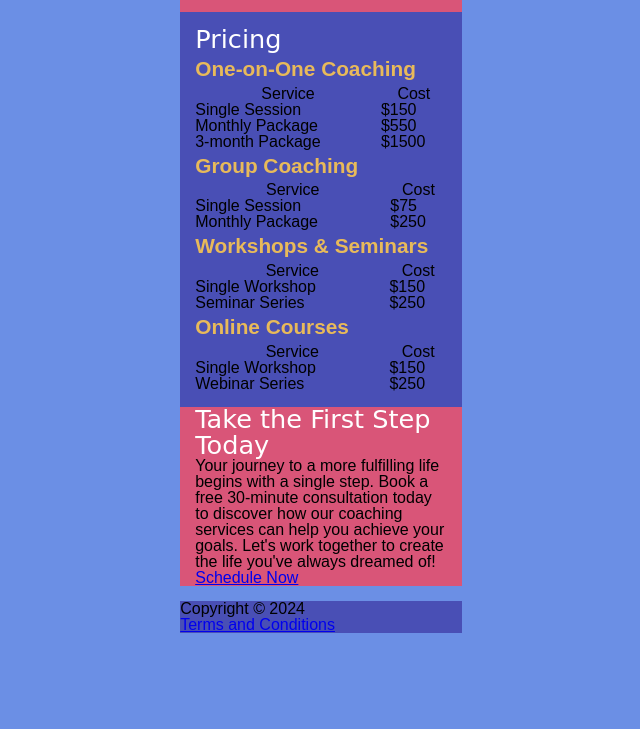
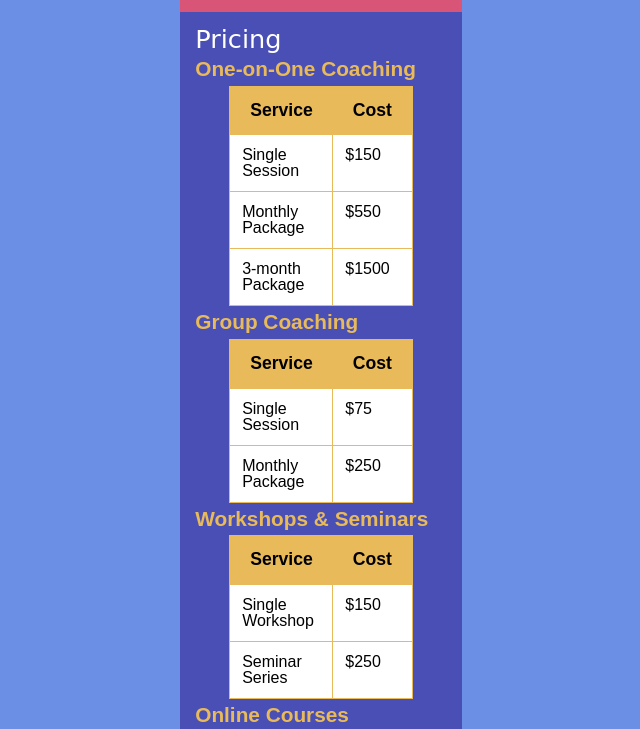
Before and after one commit to pickled-dyl/path-to-success, a plain HTML site: page index.html in a window 1280 px wide. Shown: the part 4222-4951 px from the top of the page, without its empty margins (319-959 px from the left). Before the commit the page ends 4855 px from the top, so only its background shows below. Drawn offline with Linux system fonts and the light colour scheme; a web font is replaced by a local one.

Commit message:
pricing tables

```diff
--- a/styles.css
+++ b/styles.css
@@ -341,3 +341,31 @@ main img {
 #choose ul li:nth-child(4) {
     background-color: var(--white);
 }
+
+#pricing table,
+#pricing table tr,
+#pricing table td {
+    border: 1px solid var(--yellow);
+}
+
+#pricing table {
+    width: 65%;
+    margin: 0 auto;
+}
+
+#pricing table th {
+    background-color: var(--yellow);
+    color: var(--black);
+    font-weight: bolder;
+    font-size: 1.1rem;
+    padding: 15px 20px;
+    text-align: center;
+
+}
+
+#pricing table td {
+    background-color: var(--white);
+    color: var(--black);
+    padding: 12px;
+    text-align: left;
+}
```
